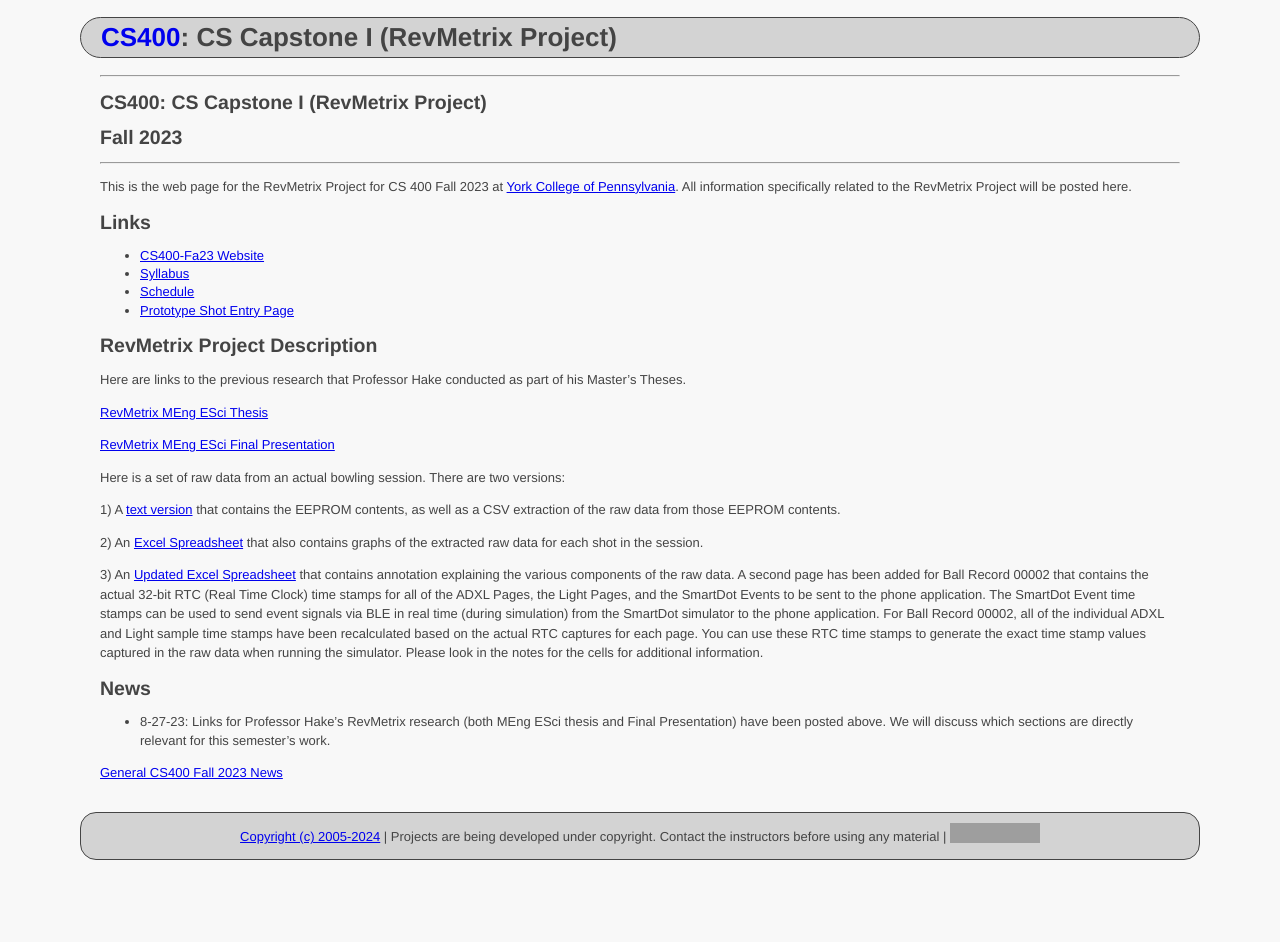
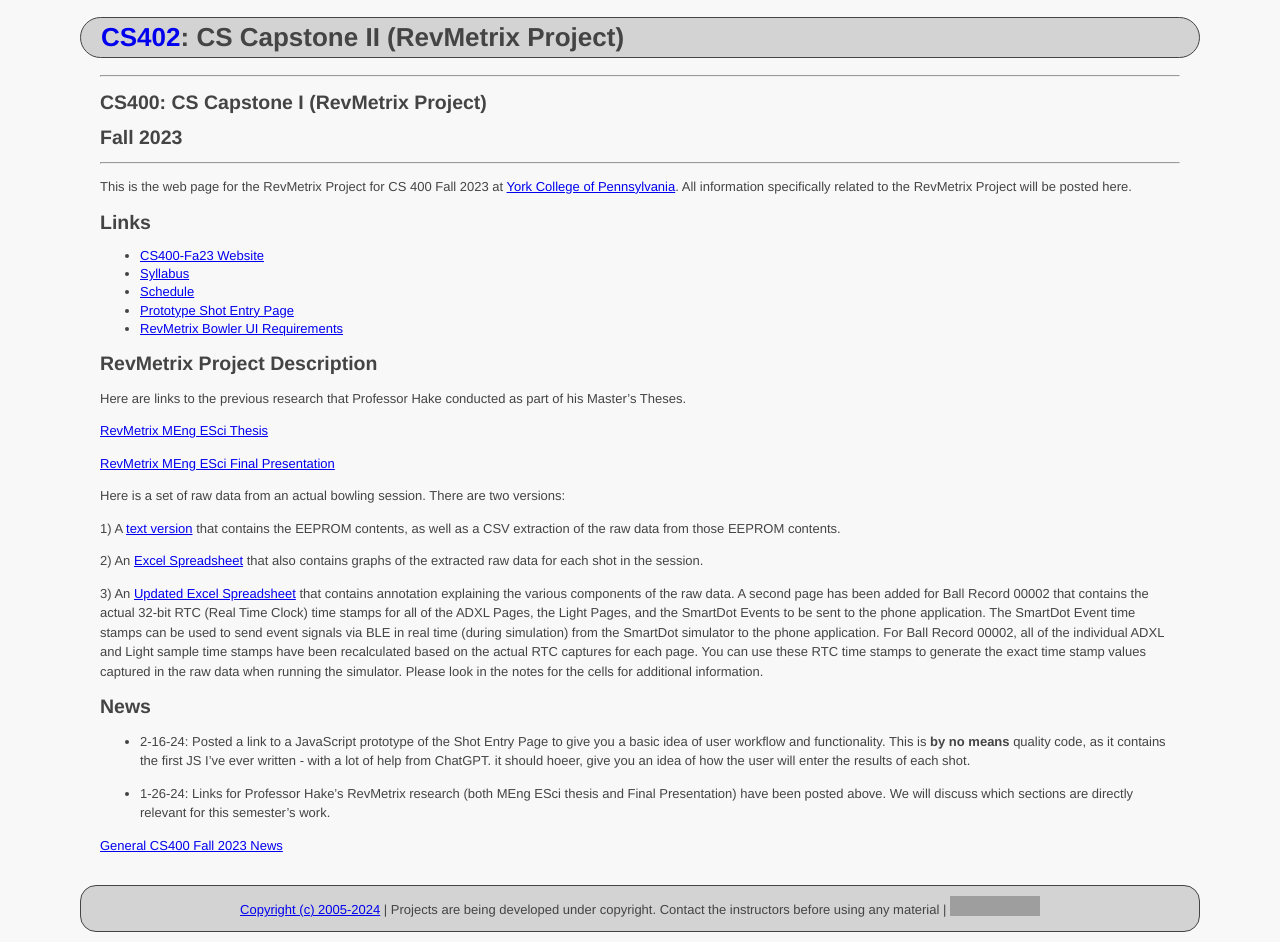
Before and after one commit to ycpcs/cs402-spring2024, a Jekyll site: the page built from projects/RevMetrix-Project/index.md, in a window 1280 px wide. Built offline with Jekyll 4.4.1, drawn with Linux system fonts in a browser that asks for light colours; before the commit the page ends 900 px from its top, so only the background shows below that; grey boxes are pictures that could not be loaded.

Commit message:
Bolwer UI Description

```diff
--- a/projects/RevMetrix-Project/index.md
+++ b/projects/RevMetrix-Project/index.md
@@ -1,7 +1,7 @@
 ---
 layout: default
-course_number: CS400
-title: CS Capstone I (RevMetrix Project)
+course_number: CS402
+title: CS Capstone II (RevMetrix Project)
 ---
 
 --- --- --- --- --- --- --- --- --- --- --- --- --- --- --- --- --- --- --- --- --- --- --- ---
@@ -20,6 +20,7 @@ This is the web page for the RevMetrix Project for CS 400 Fall 2023 at [York Col
 * [Syllabus](../../syllabus.html)
 * [Schedule](schedule.html)
 * [Prototype Shot Entry Page](https://ycpcs.github.io/cs320-spring2024/projects/RevMetrix-Bowler-UI-Shot-Entry.html)
+* [RevMetrix Bowler UI Requirements](https://ycpcs.github.io/cs320-spring2024/projects/RevMetrix.html)
 
 
 ## RevMetrix Project Description
@@ -68,6 +69,8 @@ Here is a set of raw data from an actual bowling session.  There are two version
 
 -->
 
-* 8-27-23: Links for Professor Hake's RevMetrix research (both MEng ESci thesis and Final Presentation) have been posted above.  We will discuss which sections are directly relevant for this semester's work.
+* 2-16-24: Posted a link to a JavaScript prototype of the Shot Entry Page to give you a basic idea of user workflow and functionality.  This is **by no means** quality code, as it contains the first JS I've ever written - with a lot of help from ChatGPT.  it should hoeer, give you an idea of how the user will enter the results of each shot.
+
+* 1-26-24: Links for Professor Hake's RevMetrix research (both MEng ESci thesis and Final Presentation) have been posted above.  We will discuss which sections are directly relevant for this semester's work.
 
 [General CS400 Fall 2023 News](../../index.html)
```
